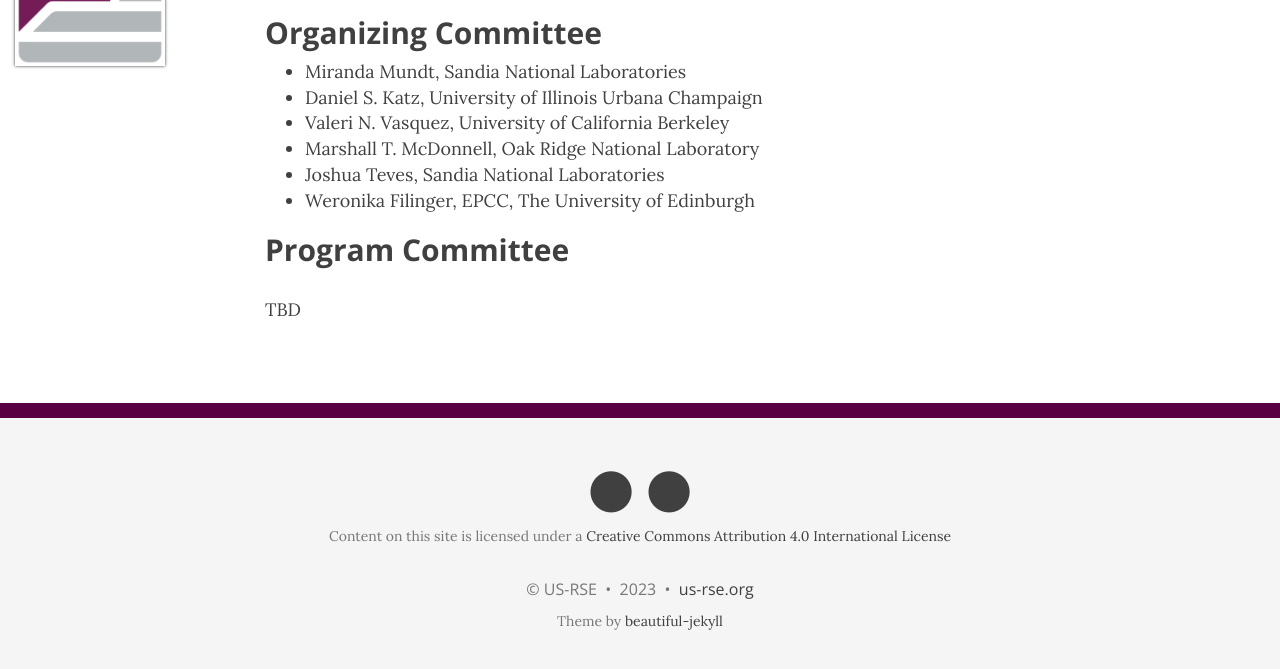
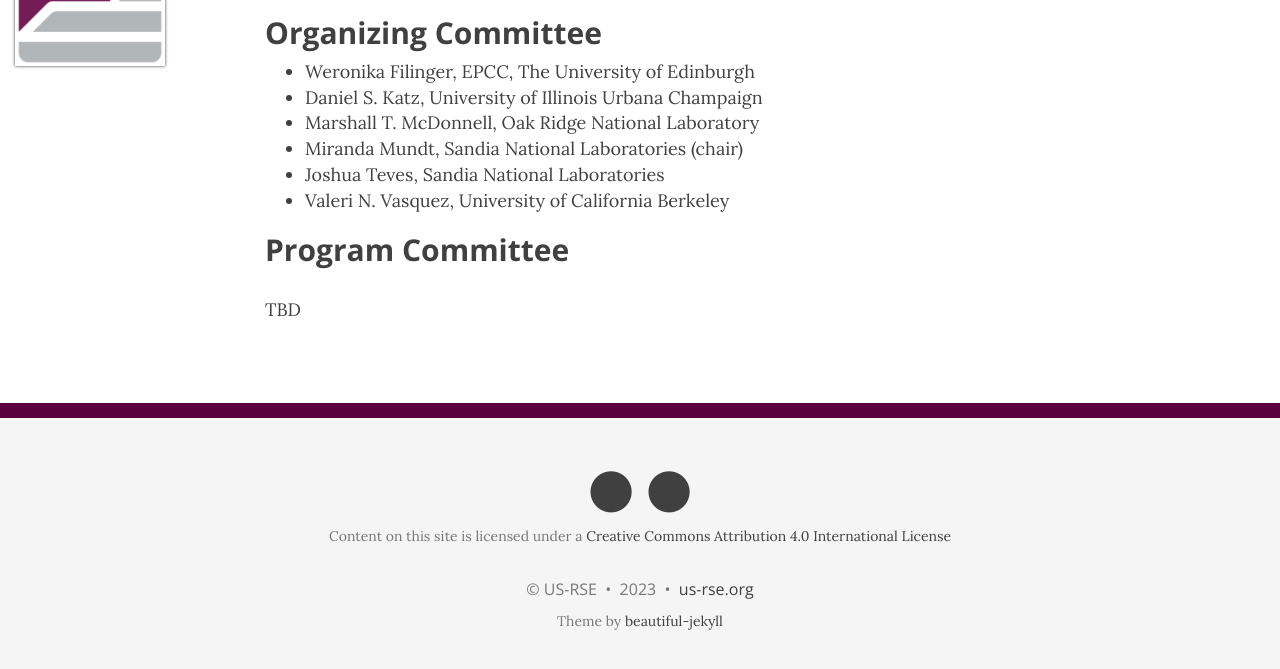
Before and after one commit to USRSE/rse-escience-2023, a Jekyll site: the page built from pages/committee.md, in a window 1280 px wide, cut to the strip 104-782 px from the top of the page. Shown: the top 669 px of the strip. Built offline with Jekyll 4.4.1, drawn with Linux system fonts in a browser that asks for light colours; nearby versions of some CDN libraries.

Commit message:
alphabetic ordering of committee

```diff
--- a/pages/committee.md
+++ b/pages/committee.md
@@ -6,12 +6,12 @@ permalink: /committee/
 
 ## Organizing Committee
 
-- Miranda Mundt, Sandia National Laboratories
+- Weronika Filinger, EPCC, The University of Edinburgh
 - Daniel S. Katz, University of Illinois Urbana Champaign
+- Marshall T. McDonnell, Oak Ridge National Laboratory
+- Miranda Mundt, Sandia National Laboratories (chair)
+- Joshua Teves, Sandia National Laboratories
 - Valeri N. Vasquez, University of California Berkeley
-- Marshall T. McDonnell, Oak Ridge National Laboratory
-- Joshua Teves, Sandia National Laboratories
-- Weronika Filinger, EPCC, The University of Edinburgh
 
 ## Program Committee
 
```
